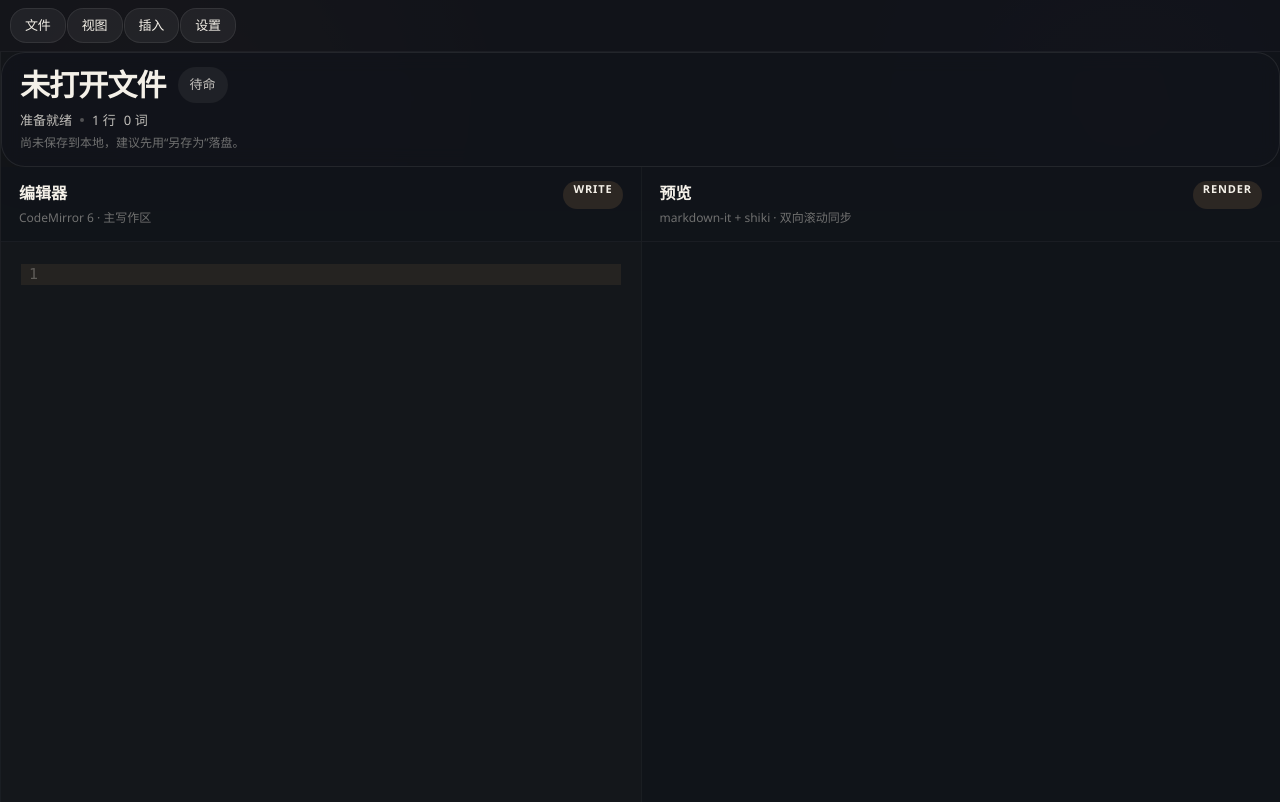
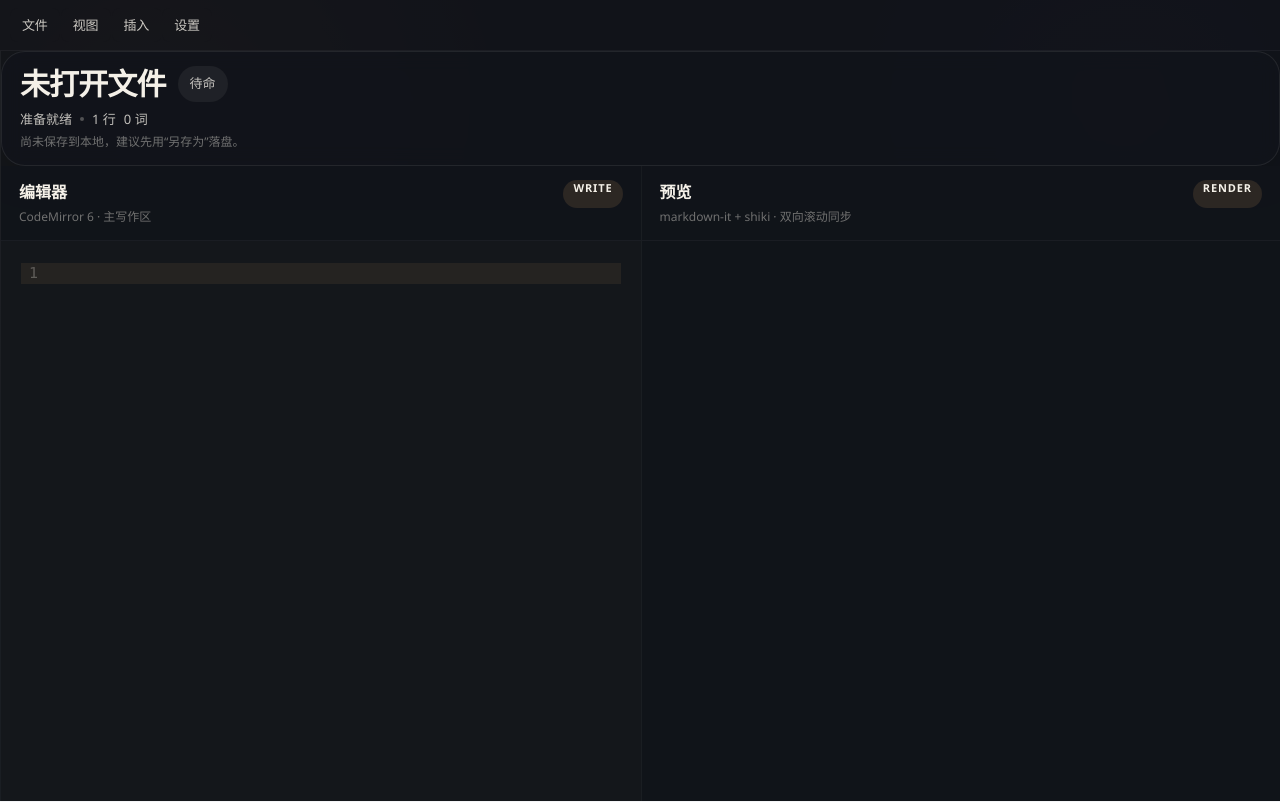
Before and after one commit to zhoubingit/simplemd, a React (Vite) app: page / in a window 1280 px wide. Built offline with nearby package versions, Linux system fonts and the light colour scheme.

Commit message:
style: 提高菜单栏按钮选择器特异性以防被基础按钮样式覆盖

```diff
--- a/src/styles.css
+++ b/src/styles.css
@@ -1676,7 +1676,7 @@ body {
   font-size: 13px;
 }
 
-.menu-text-button {
+.toolbar-button.menu-text-button {
   /* 1) 基础容器与排版优化：提升高度与字号，创造呼吸感
      - 将 min-height 提升至 34px，带来更舒展的视觉纵深与更佳的物理点击域。
      - 字号提升至 13px，字重调整为更温润的 520，在各种操作系统上都能呈现出极佳的渲染细节。
@@ -1691,10 +1691,10 @@ body {
   justify-content: center;
   gap: 0;
   padding: 0 12px;
-  border: none;
-  border-radius: 8px;
-  background: transparent;
-  box-shadow: none;
+  border: none !important;
+  border-radius: 8px !important;
+  background: transparent !important;
+  box-shadow: none !important;
   color: color-mix(in srgb, var(--text-secondary) 82%, var(--text-primary));
   font-size: 13px;
   font-weight: 520;
@@ -1715,7 +1715,7 @@ body {
   z-index: 1;
 }
 
-.menu-text-button::before {
+.toolbar-button.menu-text-button::before {
   /* 1) 激活指示器优化：从死板的下划线重构为精致居中的“胶囊呼吸线”
      - 指示线不再生硬地横跨整个按钮宽度，而是缩短为 14px 的精致胶囊。
      - 居中定位，在未激活时以极低缩放比 scaleX(0.2) 与不透明度 0 隐藏。
@@ -1739,36 +1739,36 @@ body {
   box-shadow: 0 1px 4px color-mix(in srgb, var(--accent) 40%, transparent);
 }
 
-.menu-text-button:hover {
+.toolbar-button.menu-text-button:hover {
   /* 1) 悬浮状态 (Hover) 优化：半透明磨砂玻璃与微弱外发光
      - 采用 color-mix 混合文字色与透明度，在浅色与深色主题下皆能自适应。
      - 引入 backdrop-filter 提供 8px 的模糊，配合低饱和度背景，展现经典的 Glassmorphism 质感。
      - 运用极细微的 box-shadow，一是模拟极细的物理光影边界，二是在悬浮时提供极其微弱的下沉阴影。
   */
   transform: none;
-  border-color: transparent;
-  background: color-mix(in srgb, var(--text-primary) 6%, transparent);
+  border-color: transparent !important;
+  background: color-mix(in srgb, var(--text-primary) 6%, transparent) !important;
   backdrop-filter: blur(8px);
   color: var(--text-primary);
   box-shadow:
     inset 0 0 0 1px color-mix(in srgb, var(--text-primary) 4%, transparent),
-    0 2px 8px -2px color-mix(in srgb, var(--text-primary) 8%, transparent);
-}
-
-.menu-text-button.toolbar-button-active {
+    0 2px 8px -2px color-mix(in srgb, var(--text-primary) 8%, transparent) !important;
+}
+
+.toolbar-button.menu-text-button.toolbar-button-active {
   /* 1) 激活状态 (Active) 优化：主题色呼吸感背景与微弱背光
      - 采用柔和的半透明主题色作为背景。
      - 通过 box-shadow 增加极其微弱的物理外发光与内发光边框，使按钮具有悬浮于表面的层级感。
   */
-  border-color: transparent;
-  background: color-mix(in srgb, var(--accent) 12%, transparent);
+  border-color: transparent !important;
+  background: color-mix(in srgb, var(--accent) 12%, transparent) !important;
   color: var(--accent-strong);
   box-shadow:
     inset 0 0 0 1px color-mix(in srgb, var(--accent) 16%, transparent),
-    0 4px 12px -2px color-mix(in srgb, var(--accent) 15%, transparent);
-}
-
-.menu-text-button.toolbar-button-active::before {
+    0 4px 12px -2px color-mix(in srgb, var(--accent) 15%, transparent) !important;
+}
+
+.toolbar-button.menu-text-button.toolbar-button-active::before {
   /* 1) 激活指示器的触发状态：优雅展开
      - 当处于激活状态时，指示线优雅地还原到原有宽度，并且不透明度提升至 0.9。
   */
@@ -1776,7 +1776,7 @@ body {
   transform: translateX(-50%) scaleX(1);
 }
 
-.menu-text-button:focus-visible {
+.toolbar-button.menu-text-button:focus-visible {
   /* 1) 焦点状态 (Focus-visible) 优化：符合 macOS 的纯净聚焦环
      - 略微拉大外边距偏移量 (3px)，以更好地契合圆角边缘，保持焦点状态的高对比度与整洁。
   */
@@ -1784,15 +1784,16 @@ body {
   outline-offset: 3px;
 }
 
-.menu-bar-desktop .menu-text-button {
+.menu-bar-desktop .toolbar-button.menu-text-button {
   /* 1) 桌面端布局统一适配
      - 在桌面端同样统一保持 34px 的高度与 13px 的字号比例，确立统一的交互美感。
   */
   min-height: 34px;
   padding: 0 12px;
-  border-radius: 8px;
+  border-radius: 8px !important;
   font-size: 13px;
 }
+
 
 .menu-recent-list {
   display: grid;
```
